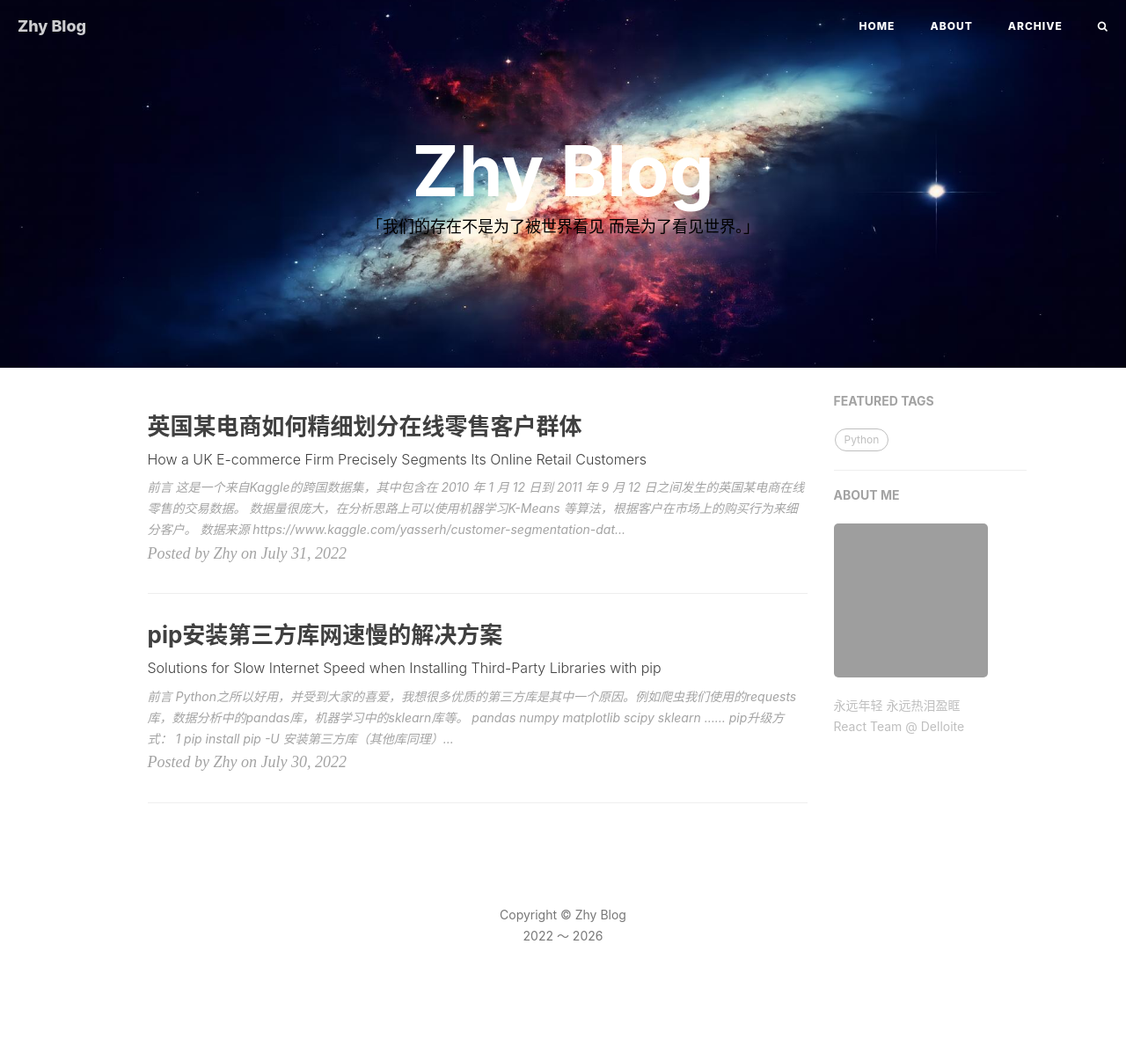
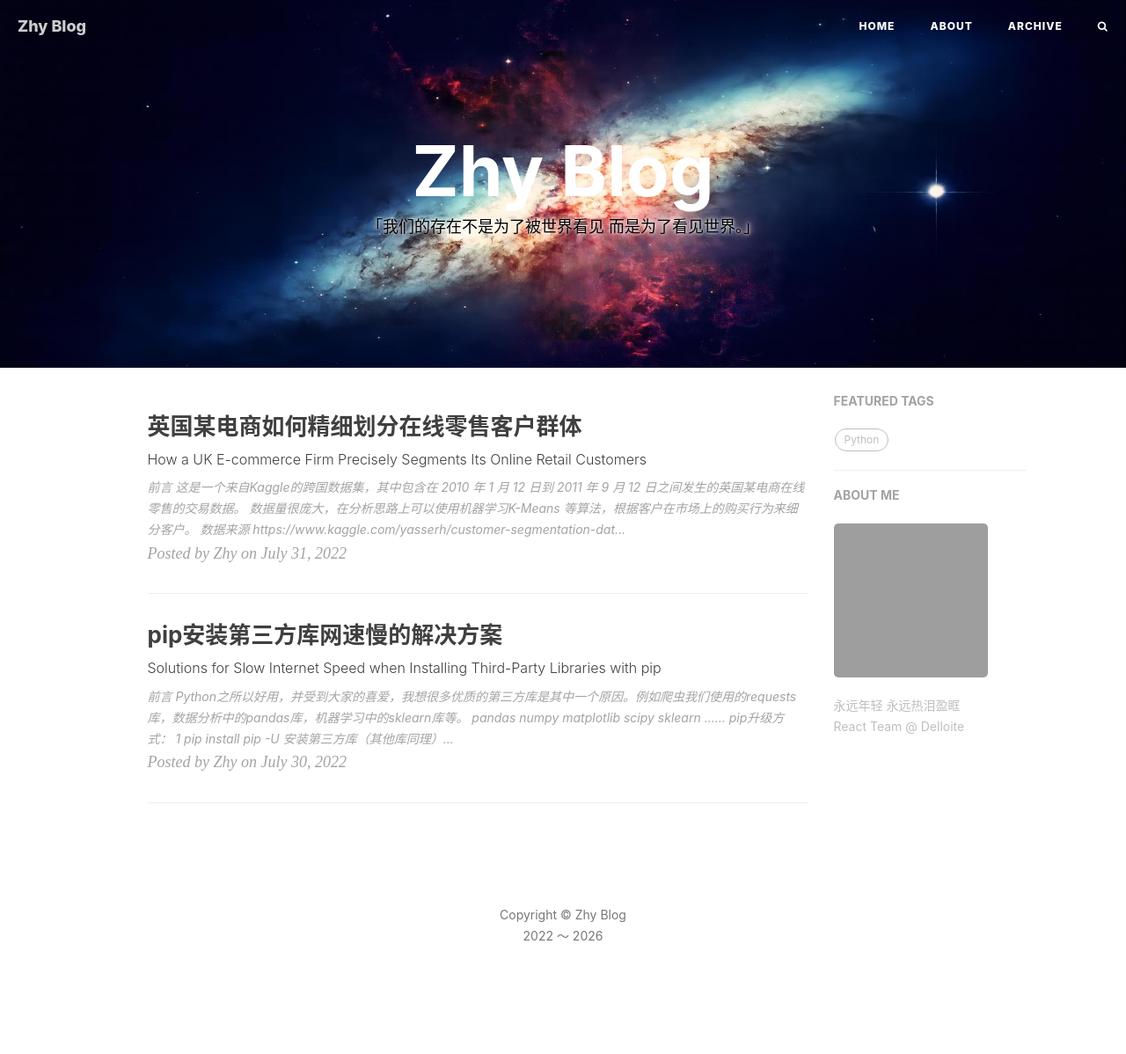
Before and after one commit to datazhy/zhyblog, a Jekyll site: the page built from index.html, in a window 1280 px wide. Shown: the whole page at 88% size. Built offline with Jekyll 4.4.1, drawn with Linux system fonts in a browser that asks for light colours; nearby versions of some CDN libraries; the list of posts is cut into pages by our own code; grey boxes are pictures that could not be loaded.

Commit message:
副标题黑字加白色光晕，保证深色背景上清晰可读
Co-Authored-By: Claude Opus 4.8 <noreply@anthropic.com>

```diff
--- a/_includes/head.html
+++ b/_includes/head.html
@@ -95,8 +95,12 @@
 
     <!-- Custom style overrides -->
     <style>
-        /* 首页/关于/归档等页面头部的副标题（描述文字）默认改为黑色 */
-        .intro-header .site-heading .subheading { color: #000; }
+        /* 首页/关于/归档等页面头部的副标题（描述文字）默认改为黑色，
+           并加白色光晕，保证在深色星空背景上也清晰可读 */
+        .intro-header .site-heading .subheading {
+            color: #000;
+            text-shadow: 0 0 6px rgba(255, 255, 255, .95), 0 0 3px rgba(255, 255, 255, .95);
+        }
     </style>
 
     <!-- Custom Fonts -->
```
